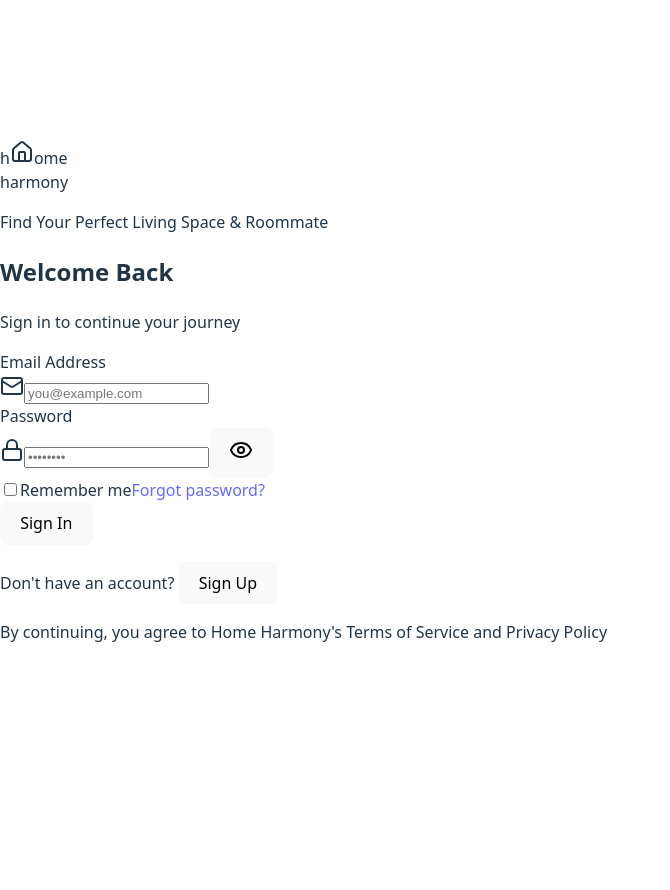
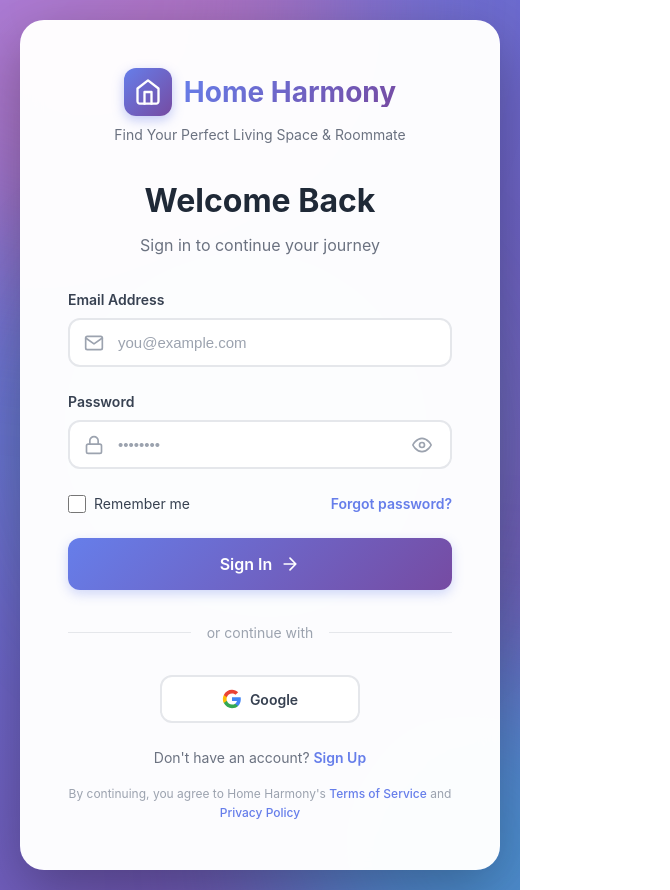
Before and after one commit to RyanAhmed911/roommate-finder, a React (Vite) app in the folder client/: page /login in a window 1280 px wide. Shown: the whole page, without its empty margins (0-670 px from the left). Before the commit the page ends 800 px from the top, so only its background shows below. Built offline with nearby package versions, Linux system fonts and the light colour scheme.

Commit message:
Update login page UI

```diff
--- /dev/null
+++ b/client/src/pages/login.css
@@ -0,0 +1,441 @@
+* {
+  margin: 0;
+  padding: 0;
+  box-sizing: border-box;
+}
+
+body {
+  font-family: 'Inter', -apple-system, BlinkMacSystemFont, 'Segoe UI', 'Roboto', 'Oxygen', 'Ubuntu', 'Cantarell', sans-serif;
+  -webkit-font-smoothing: antialiased;
+  -moz-osx-font-smoothing: grayscale;
+}
+
+.login-container {
+  min-height: 100vh;
+  display: flex;
+  align-items: center;
+  justify-content: center;
+  padding: 20px;
+  position: relative;
+  overflow: hidden;
+  background: linear-gradient(135deg, #667eea 0%, #764ba2 100%);
+}
+
+.login-background {
+  position: absolute;
+  top: 0;
+  left: 0;
+  width: 100%;
+  height: 100%;
+  overflow: hidden;
+  z-index: 0;
+}
+
+.shape {
+  position: absolute;
+  border-radius: 50%;
+  filter: blur(80px);
+  opacity: 0.5;
+  animation: float 20s infinite ease-in-out;
+}
+
+.shape-1 {
+  width: 500px;
+  height: 500px;
+  background: linear-gradient(135deg, #f093fb 0%, #f5576c 100%);
+  top: -200px;
+  left: -200px;
+  animation-delay: 0s;
+}
+
+.shape-2 {
+  width: 400px;
+  height: 400px;
+  background: linear-gradient(135deg, #4facfe 0%, #00f2fe 100%);
+  bottom: -150px;
+  right: -150px;
+  animation-delay: 7s;
+}
+
+.shape-3 {
+  width: 350px;
+  height: 350px;
+  background: linear-gradient(135deg, #43e97b 0%, #38f9d7 100%);
+  top: 50%;
+  left: 50%;
+  transform: translate(-50%, -50%);
+  animation-delay: 14s;
+}
+
+@keyframes float {
+  0%, 100% {
+    transform: translate(0, 0) scale(1);
+  }
+  33% {
+    transform: translate(30px, -50px) scale(1.1);
+  }
+  66% {
+    transform: translate(-20px, 30px) scale(0.9);
+  }
+}
+
+.login-card {
+  position: relative;
+  z-index: 1;
+  background: rgba(255, 255, 255, 0.98);
+  backdrop-filter: blur(10px);
+  border-radius: 24px;
+  box-shadow: 0 20px 60px rgba(0, 0, 0, 0.3);
+  padding: 48px;
+  width: 100%;
+  max-width: 480px;
+  animation: slideUp 0.6s ease-out;
+}
+
+@keyframes slideUp {
+  from {
+    opacity: 0;
+    transform: translateY(30px);
+  }
+  to {
+    opacity: 1;
+    transform: translateY(0);
+  }
+}
+
+.login-header {
+  text-align: center;
+  margin-bottom: 32px;
+}
+
+.logo-container {
+  display: flex;
+  align-items: center;
+  justify-content: center;
+  gap: 12px;
+  margin-bottom: 8px;
+}
+
+.logo-icon {
+  width: 48px;
+  height: 48px;
+  background: linear-gradient(135deg, #667eea 0%, #764ba2 100%);
+  border-radius: 12px;
+  display: flex;
+  align-items: center;
+  justify-content: center;
+  color: white;
+  box-shadow: 0 4px 12px rgba(102, 126, 234, 0.4);
+}
+
+.logo-icon svg {
+  width: 28px;
+  height: 28px;
+}
+
+.logo-text {
+  font-size: 28px;
+  font-weight: 700;
+  background: linear-gradient(135deg, #667eea 0%, #764ba2 100%);
+  -webkit-background-clip: text;
+  -webkit-text-fill-color: transparent;
+  background-clip: text;
+}
+
+.tagline {
+  font-size: 14px;
+  color: #6b7280;
+  margin-top: 4px;
+}
+
+.welcome-section {
+  text-align: center;
+  margin-bottom: 32px;
+}
+
+.welcome-title {
+  font-size: 32px;
+  font-weight: 700;
+  color: #1f2937;
+  margin-bottom: 8px;
+}
+
+.welcome-subtitle {
+  font-size: 16px;
+  color: #6b7280;
+}
+
+.login-form {
+  margin-bottom: 24px;
+}
+
+.form-group {
+  margin-bottom: 24px;
+}
+
+.form-label {
+  display: block;
+  font-size: 14px;
+  font-weight: 600;
+  color: #374151;
+  margin-bottom: 8px;
+}
+
+.input-wrapper {
+  position: relative;
+  display: flex;
+  align-items: center;
+}
+
+.input-icon {
+  position: absolute;
+  left: 16px;
+  width: 20px;
+  height: 20px;
+  color: #9ca3af;
+  pointer-events: none;
+}
+
+.form-input {
+  width: 100%;
+  padding: 14px 16px 14px 48px;
+  font-size: 15px;
+  border: 2px solid #e5e7eb;
+  border-radius: 12px;
+  outline: none;
+  transition: all 0.3s ease;
+  background: #ffffff;
+  color: #1f2937;
+}
+
+.form-input:focus {
+  border-color: #667eea;
+  box-shadow: 0 0 0 4px rgba(102, 126, 234, 0.1);
+}
+
+.form-input::placeholder {
+  color: #9ca3af;
+}
+
+.password-toggle {
+  position: absolute;
+  right: 16px;
+  background: none;
+  border: none;
+  cursor: pointer;
+  padding: 4px;
+  display: flex;
+  align-items: center;
+  justify-content: center;
+  color: #9ca3af;
+  transition: color 0.2s ease;
+}
+
+.password-toggle:hover {
+  color: #667eea;
+}
+
+.password-toggle svg {
+  width: 20px;
+  height: 20px;
+}
+
+.form-options {
+  display: flex;
+  align-items: center;
+  justify-content: space-between;
+  margin-bottom: 24px;
+}
+
+.checkbox-container {
+  display: flex;
+  align-items: center;
+  cursor: pointer;
+  user-select: none;
+}
+
+.checkbox-container input[type="checkbox"] {
+  width: 18px;
+  height: 18px;
+  margin-right: 8px;
+  cursor: pointer;
+  accent-color: #667eea;
+}
+
+.checkbox-label {
+  font-size: 14px;
+  color: #374151;
+}
+
+.forgot-link {
+  font-size: 14px;
+  color: #667eea;
+  text-decoration: none;
+  font-weight: 600;
+  transition: color 0.2s ease;
+}
+
+.forgot-link:hover {
+  color: #764ba2;
+}
+
+.login-button {
+  width: 100%;
+  padding: 16px;
+  background: linear-gradient(135deg, #667eea 0%, #764ba2 100%);
+  color: white;
+  border: none;
+  border-radius: 12px;
+  font-size: 16px;
+  font-weight: 600;
+  cursor: pointer;
+  display: flex;
+  align-items: center;
+  justify-content: center;
+  gap: 8px;
+  transition: all 0.3s ease;
+  box-shadow: 0 4px 12px rgba(102, 126, 234, 0.3);
+}
+
+.login-button:hover {
+  transform: translateY(-2px);
+  box-shadow: 0 6px 20px rgba(102, 126, 234, 0.4);
+}
+
+.login-button:active {
+  transform: translateY(0);
+}
+
+.button-icon {
+  width: 20px;
+  height: 20px;
+}
+
+.divider {
+  display: flex;
+  align-items: center;
+  text-align: center;
+  margin: 32px 0;
+  color: #9ca3af;
+  font-size: 14px;
+}
+
+.divider::before,
+.divider::after {
+  content: '';
+  flex: 1;
+  border-bottom: 1px solid #e5e7eb;
+}
+
+.divider span {
+  padding: 0 16px;
+}
+
+.social-login {
+  display: flex;
+  justify-content: center;
+  margin-bottom: 24px;
+}
+
+.social-button {
+  padding: 12px 24px;
+  border: 2px solid #e5e7eb;
+  border-radius: 12px;
+  background: white;
+  cursor: pointer;
+  display: flex;
+  align-items: center;
+  justify-content: center;
+  gap: 8px;
+  font-size: 14px;
+  font-weight: 600;
+  color: #374151;
+  transition: all 0.3s ease;
+  min-width: 200px;
+}
+
+.social-button:hover {
+  border-color: #d1d5db;
+  background: #f9fafb;
+  transform: translateY(-2px);
+  box-shadow: 0 4px 12px rgba(0, 0, 0, 0.1);
+}
+
+.social-button svg {
+  width: 20px;
+  height: 20px;
+}
+
+.signup-section {
+  text-align: center;
+  margin-bottom: 16px;
+}
+
+.signup-section p {
+  font-size: 14px;
+  color: #6b7280;
+}
+
+.signup-link {
+  color: #667eea;
+  text-decoration: none;
+  font-weight: 600;
+  transition: color 0.2s ease;
+}
+
+.signup-link:hover {
+  color: #764ba2;
+}
+
+.terms {
+  text-align: center;
+}
+
+.terms p {
+  font-size: 12px;
+  color: #9ca3af;
+  line-height: 1.6;
+}
+
+.terms a {
+  color: #667eea;
+  text-decoration: none;
+  transition: color 0.2s ease;
+}
+
+.terms a:hover {
+  color: #764ba2;
+  text-decoration: underline;
+}
+
+/* Responsive Design */
+@media (max-width: 640px) {
+  .login-card {
+    padding: 32px 24px;
+  }
+
+  .welcome-title {
+    font-size: 28px;
+  }
+
+  .social-button {
+    min-width: 100%;
+  }
+
+  .form-options {
+    flex-direction: column;
+    align-items: flex-start;
+    gap: 12px;
+  }
+}
+
+/* Loading state animation */
+@keyframes spin {
+  to {
+    transform: rotate(360deg);
+  }
+}
+
+.loading .button-icon {
+  animation: spin 1s linear infinite;
+}
--- a/client/src/pages/login.jsx
+++ b/client/src/pages/login.jsx
@@ -1,246 +1,148 @@
 import React, { useState } from 'react';
-import { Home, Mail, Lock, Eye, EyeOff, User } from 'lucide-react';
-import { useNavigate } from "react-router-dom";
+import './login.css';
 
-
-
-export default function LoginPage() {
-  const navigate = useNavigate();
-  const [isLogin, setIsLogin] = useState(true);
+const Login = () => {
   const [showPassword, setShowPassword] = useState(false);
-  const [formData, setFormData] = useState({
-    name: '',
-    email: '',
-    password: '',
-    role: 'bachelor'
-  });
-
-  const handleChange = (e) => {
-    setFormData({
-      ...formData,
-      [e.target.name]: e.target.value
-    });
-  };
+  const [email, setEmail] = useState('');
+  const [password, setPassword] = useState('');
+  const [rememberMe, setRememberMe] = useState(false);
 
   const handleSubmit = (e) => {
     e.preventDefault();
-    console.log('Form submitted:', formData);
-
-    if (isLogin) {
-      navigate("/home");
-    } else {
-      navigate("/home");
-    }
-  };
-
-
-  const toggleForm = () => {
-    setIsLogin(!isLogin);
-    setFormData({
-      name: '',
-      email: '',
-      password: '',
-      role: 'bachelor'
-    });
+    // Add your login logic here
+    console.log('Login submitted:', { email, password, rememberMe });
   };
 
   return (
-    <div className="min-h-screen flex items-center justify-center bg-gradient-to-br from-[#e8ebe6] via-[#d9d5cc] to-[#e3d5c8] p-4">
-      {/* Decorative background elements */}
-      <div className="absolute inset-0 overflow-hidden pointer-events-none">
-        <div className="absolute top-20 left-10 w-72 h-72 bg-[#7a9178] rounded-full mix-blend-multiply filter blur-xl opacity-15 animate-blob"></div>
-        <div className="absolute top-40 right-10 w-72 h-72 bg-[#c4a276] rounded-full mix-blend-multiply filter blur-xl opacity-15 animate-blob animation-delay-2000"></div>
-        <div className="absolute bottom-20 left-1/2 w-72 h-72 bg-[#8a9488] rounded-full mix-blend-multiply filter blur-xl opacity-15 animate-blob animation-delay-4000"></div>
+    <div className="login-container">
+      <div className="login-background">
+        <div className="shape shape-1"></div>
+        <div className="shape shape-2"></div>
+        <div className="shape shape-3"></div>
       </div>
 
-      <div className="w-full max-w-md relative z-10">
-        {/* Logo Section */}
-        <div className="text-center mb-8">
-          <div className="inline-flex items-center justify-center mb-4">
-            <div className="relative">
-              <div className="text-6xl font-bold text-[#6b8268]">
-                <span className="relative inline-block">
-                  h
-                  <Home className="absolute top-4 left-1/2 transform -translate-x-1/2 w-5 h-5 text-[#5a7057]" />
-                </span>
-                <span className="text-[#7a9178]">ome</span>
+      <div className="login-card">
+        <div className="login-header">
+          <div className="logo-container">
+            <div className="logo-icon">
+              <svg viewBox="0 0 24 24" fill="none" xmlns="http://www.w3.org/2000/svg">
+                <path d="M3 9L12 2L21 9V20C21 20.5304 20.7893 21.0391 20.4142 21.4142C20.0391 21.7893 19.5304 22 19 22H5C4.46957 22 3.96086 21.7893 3.58579 21.4142C3.21071 21.0391 3 20.5304 3 20V9Z" stroke="currentColor" strokeWidth="2" strokeLinecap="round" strokeLinejoin="round"/>
+                <path d="M9 22V12H15V22" stroke="currentColor" strokeWidth="2" strokeLinecap="round" strokeLinejoin="round"/>
+              </svg>
             </div>
-              <div className="text-5xl font-bold text-[#b89968] -mt-3">
-                harmony
+            <h1 className="logo-text">Home Harmony</h1>
           </div>
-              <div className="absolute -bottom-2 left-0 right-0 h-1 bg-gradient-to-r from-[#6b8268] via-[#8a9488] to-[#b89968] rounded-full"></div>
-            </div>
-          </div>
-          <p className="text-gray-600 text-sm">Find Your Perfect Living Space & Roommate</p>
+          <p className="tagline">Find Your Perfect Living Space & Roommate</p>
         </div>
 
-        {/* Login/Register Card */}
-        <div className="bg-white rounded-2xl shadow-2xl p-8 backdrop-blur-sm bg-opacity-95">
-          <div className="mb-6">
-            <h2 className="text-3xl font-bold text-gray-800 mb-2">
-              {isLogin ? 'Welcome Back' : 'Create Account'}
-            </h2>
-            <p className="text-gray-600 text-sm">
-              {isLogin ? 'Sign in to continue your journey' : 'Join Home Harmony today'}
-            </p>
+        <div className="welcome-section">
+          <h2 className="welcome-title">Welcome Back</h2>
+          <p className="welcome-subtitle">Sign in to continue your journey</p>
         </div>
 
-          <form onSubmit={handleSubmit} className="space-y-5">
-            {!isLogin && (
-              <div>
-                <label className="block text-sm font-medium text-gray-700 mb-2">
-                  Full Name
-                </label>
-                <div className="relative">
-                  <User className="absolute left-3 top-1/2 transform -translate-y-1/2 text-gray-400 w-5 h-5" />
-                  <input
-                    type="text"
-                    name="name"
-                    value={formData.name}
-                    onChange={handleChange}
-                    className="w-full pl-10 pr-4 py-3 border border-gray-300 rounded-lg focus:ring-2 focus:ring-[#7a9178] focus:border-transparent transition"
-                    placeholder="Enter your name"
-                    required={!isLogin}
-                  />
-                </div>
-              </div>
-            )}
-
-            <div>
-              <label className="block text-sm font-medium text-gray-700 mb-2">
-                Email Address
-              </label>
-              <div className="relative">
-                <Mail className="absolute left-3 top-1/2 transform -translate-y-1/2 text-gray-400 w-5 h-5" />
+        <form className="login-form" onSubmit={handleSubmit}>
+          <div className="form-group">
+            <label htmlFor="email" className="form-label">Email Address</label>
+            <div className="input-wrapper">
+              <svg className="input-icon" viewBox="0 0 24 24" fill="none" xmlns="http://www.w3.org/2000/svg">
+                <path d="M4 4H20C21.1 4 22 4.9 22 6V18C22 19.1 21.1 20 20 20H4C2.9 20 2 19.1 2 18V6C2 4.9 2.9 4 4 4Z" stroke="currentColor" strokeWidth="2" strokeLinecap="round" strokeLinejoin="round"/>
+                <path d="M22 6L12 13L2 6" stroke="currentColor" strokeWidth="2" strokeLinecap="round" strokeLinejoin="round"/>
+              </svg>
               <input
                 type="email"
-                  name="email"
-                  value={formData.email}
-                  onChange={handleChange}
-                  className="w-full pl-10 pr-4 py-3 border border-gray-300 rounded-lg focus:ring-2 focus:ring-[#7a9178] focus:border-transparent transition"
+                id="email"
+                className="form-input"
                 placeholder="you@example.com"
+                value={email}
+                onChange={(e) => setEmail(e.target.value)}
                 required
               />
             </div>
           </div>
 
-            <div>
-              <label className="block text-sm font-medium text-gray-700 mb-2">
-                Password
-              </label>
-              <div className="relative">
-                <Lock className="absolute left-3 top-1/2 transform -translate-y-1/2 text-gray-400 w-5 h-5" />
+          <div className="form-group">
+            <label htmlFor="password" className="form-label">Password</label>
+            <div className="input-wrapper">
+              <svg className="input-icon" viewBox="0 0 24 24" fill="none" xmlns="http://www.w3.org/2000/svg">
+                <path d="M19 11H5C3.89543 11 3 11.8954 3 13V20C3 21.1046 3.89543 22 5 22H19C20.1046 22 21 21.1046 21 20V13C21 11.8954 20.1046 11 19 11Z" stroke="currentColor" strokeWidth="2" strokeLinecap="round" strokeLinejoin="round"/>
+                <path d="M7 11V7C7 5.67392 7.52678 4.40215 8.46447 3.46447C9.40215 2.52678 10.6739 2 12 2C13.3261 2 14.5979 2.52678 15.5355 3.46447C16.4732 4.40215 17 5.67392 17 7V11" stroke="currentColor" strokeWidth="2" strokeLinecap="round" strokeLinejoin="round"/>
+              </svg>
               <input
-                  type={showPassword ? 'text' : 'password'}
-                  name="password"
-                  value={formData.password}
-                  onChange={handleChange}
-                  className="w-full pl-10 pr-12 py-3 border border-gray-300 rounded-lg focus:ring-2 focus:ring-[#7a9178] focus:border-transparent transition"
+                type={showPassword ? "text" : "password"}
+                id="password"
+                className="form-input"
                 placeholder="••••••••"
+                value={password}
+                onChange={(e) => setPassword(e.target.value)}
                 required
               />
               <button
                 type="button"
+                className="password-toggle"
                 onClick={() => setShowPassword(!showPassword)}
-                  className="absolute right-3 top-1/2 transform -translate-y-1/2 text-gray-400 hover:text-gray-600"
+                aria-label="Toggle password visibility"
               >
-                  {showPassword ? <EyeOff className="w-5 h-5" /> : <Eye className="w-5 h-5" />}
+                {showPassword ? (
+                  <svg viewBox="0 0 24 24" fill="none" xmlns="http://www.w3.org/2000/svg">
+                    <path d="M17.94 17.94C16.2306 19.243 14.1491 19.9649 12 20C5 20 1 12 1 12C2.24389 9.68192 3.96914 7.65663 6.06 6.06M9.9 4.24C10.5883 4.0789 11.2931 3.99836 12 4C19 4 23 12 23 12C22.393 13.1356 21.6691 14.2048 20.84 15.19M14.12 14.12C13.8454 14.4147 13.5141 14.6512 13.1462 14.8151C12.7782 14.9791 12.3809 15.0673 11.9781 15.0744C11.5753 15.0815 11.1752 15.0074 10.8016 14.8565C10.4281 14.7056 10.0887 14.4811 9.80385 14.1962C9.51897 13.9113 9.29439 13.5719 9.14351 13.1984C8.99262 12.8248 8.91853 12.4247 8.92563 12.0219C8.93274 11.6191 9.02091 11.2218 9.18488 10.8538C9.34884 10.4859 9.58525 10.1546 9.88 9.88" stroke="currentColor" strokeWidth="2" strokeLinecap="round" strokeLinejoin="round"/>
+                    <path d="M1 1L23 23" stroke="currentColor" strokeWidth="2" strokeLinecap="round" strokeLinejoin="round"/>
+                  </svg>
+                ) : (
+                  <svg viewBox="0 0 24 24" fill="none" xmlns="http://www.w3.org/2000/svg">
+                    <path d="M1 12C1 12 5 4 12 4C19 4 23 12 23 12C23 12 19 20 12 20C5 20 1 12 1 12Z" stroke="currentColor" strokeWidth="2" strokeLinecap="round" strokeLinejoin="round"/>
+                    <path d="M12 15C13.6569 15 15 13.6569 15 12C15 10.3431 13.6569 9 12 9C10.3431 9 9 10.3431 9 12C9 13.6569 10.3431 15 12 15Z" stroke="currentColor" strokeWidth="2" strokeLinecap="round" strokeLinejoin="round"/>
+                  </svg>
+                )}
               </button>
             </div>
           </div>
 
-            {!isLogin && (
-              <div>
-                <label className="block text-sm font-medium text-gray-700 mb-2">
-                  I am a
+          <div className="form-options">
+            <label className="checkbox-container">
+              <input
+                type="checkbox"
+                checked={rememberMe}
+                onChange={(e) => setRememberMe(e.target.checked)}
+              />
+              <span className="checkbox-label">Remember me</span>
             </label>
-                <div className="flex gap-4">
-                  <label className="flex-1 relative">
-                    <input
-                      type="radio"
-                      name="role"
-                      value="bachelor"
-                      checked={formData.role === 'bachelor'}
-                      onChange={handleChange}
-                      className="peer sr-only"
-                    />
-                    <div className="p-3 border-2 border-gray-300 rounded-lg text-center cursor-pointer peer-checked:border-[#7a9178] peer-checked:bg-[#e8ebe6] transition">
-                      <span className="text-sm font-medium">Bachelor/Tenant</span>
+            <a href="/forgot-password" className="forgot-link">Forgot password?</a>
           </div>
-                  </label>
-                  <label className="flex-1 relative">
-                    <input
-                      type="radio"
-                      name="role"
-                      value="owner"
-                      checked={formData.role === 'owner'}
-                      onChange={handleChange}
-                      className="peer sr-only"
-                    />
-                    <div className="p-3 border-2 border-gray-300 rounded-lg text-center cursor-pointer peer-checked:border-[#b89968] peer-checked:bg-[#e3d5c8] transition">
-                      <span className="text-sm font-medium">Property Owner</span>
-                    </div>
-                  </label>
-                </div>
-              </div>
-            )}
 
-            {isLogin && (
-              <div className="flex items-center justify-between text-sm">
-                <label className="flex items-center">
-                  <input type="checkbox" className="w-4 h-4 text-[#7a9178] border-gray-300 rounded focus:ring-[#7a9178]" />
-                  <span className="ml-2 text-gray-600">Remember me</span>
-                </label>
-                <a href="#" className="text-[#7a9178] hover:text-[#6b8268] font-medium">
-                  Forgot password?
-                </a>
-              </div>
-            )}
-
-            <button
-              type="submit"
-              className="w-full bg-gradient-to-r from-[#7a9178] to-[#6b8268] hover:from-[#6b8268] hover:to-[#5a7057] text-white font-semibold py-3 rounded-lg shadow-lg hover:shadow-xl transform hover:-translate-y-0.5 transition duration-200"
-            >
-              {isLogin ? 'Sign In' : 'Create Account'}
+          <button type="submit" className="login-button">
+            <span>Sign In</span>
+            <svg className="button-icon" viewBox="0 0 24 24" fill="none" xmlns="http://www.w3.org/2000/svg">
+              <path d="M5 12H19M19 12L12 5M19 12L12 19" stroke="currentColor" strokeWidth="2" strokeLinecap="round" strokeLinejoin="round"/>
+            </svg>
           </button>
         </form>
 
-          <div className="mt-6 text-center">
-            <p className="text-gray-600 text-sm">
-              {isLogin ? "Don't have an account? " : "Already have an account? "}
-              <button
-                onClick={toggleForm}
-                className="text-[#7a9178] hover:text-[#6b8268] font-semibold"
-              >
-                {isLogin ? 'Sign Up' : 'Sign In'}
-              </button>
-            </p>
+        <div className="divider">
+          <span>or continue with</span>
         </div>
 
-          <div className="mt-6 pt-6 border-t border-gray-200">
-            <p className="text-xs text-gray-500 text-center">
-              By continuing, you agree to Home Harmony's Terms of Service and Privacy Policy
-            </p>
+        <div className="social-login">
+          <button className="social-button google">
+            <svg viewBox="0 0 24 24" xmlns="http://www.w3.org/2000/svg">
+              <path d="M22.56 12.25c0-.78-.07-1.53-.2-2.25H12v4.26h5.92c-.26 1.37-1.04 2.53-2.21 3.31v2.77h3.57c2.08-1.92 3.28-4.74 3.28-8.09z" fill="#4285F4"/>
+              <path d="M12 23c2.97 0 5.46-.98 7.28-2.66l-3.57-2.77c-.98.66-2.23 1.06-3.71 1.06-2.86 0-5.29-1.93-6.16-4.53H2.18v2.84C3.99 20.53 7.7 23 12 23z" fill="#34A853"/>
+              <path d="M5.84 14.09c-.22-.66-.35-1.36-.35-2.09s.13-1.43.35-2.09V7.07H2.18C1.43 8.55 1 10.22 1 12s.43 3.45 1.18 4.93l2.85-2.22.81-.62z" fill="#FBBC05"/>
+              <path d="M12 5.38c1.62 0 3.06.56 4.21 1.64l3.15-3.15C17.45 2.09 14.97 1 12 1 7.7 1 3.99 3.47 2.18 7.07l3.66 2.84c.87-2.6 3.3-4.53 6.16-4.53z" fill="#EA4335"/>
+            </svg>
+            Google
+          </button>
+        </div>
+
+        <div className="signup-section">
+          <p>Don't have an account? <a href="/signup" className="signup-link">Sign Up</a></p>
+        </div>
+
+        <div className="terms">
+          <p>By continuing, you agree to Home Harmony's <a href="/terms">Terms of Service</a> and <a href="/privacy">Privacy Policy</a></p>
         </div>
       </div>
     </div>
+  );
+};
 
-      <style jsx>{`
-        @keyframes blob {
-          0%, 100% { transform: translate(0, 0) scale(1); }
-          33% { transform: translate(30px, -50px) scale(1.1); }
-          66% { transform: translate(-20px, 20px) scale(0.9); }
-        }
-        .animate-blob {
-          animation: blob 7s infinite;
-        }
-        .animation-delay-2000 {
-          animation-delay: 2s;
-        }
-        .animation-delay-4000 {
-          animation-delay: 4s;
-        }
-      `}</style>
-    </div>
-  );
-}
+export default Login;
```
Lines whose indentation alone changed are shown as unchanged.
